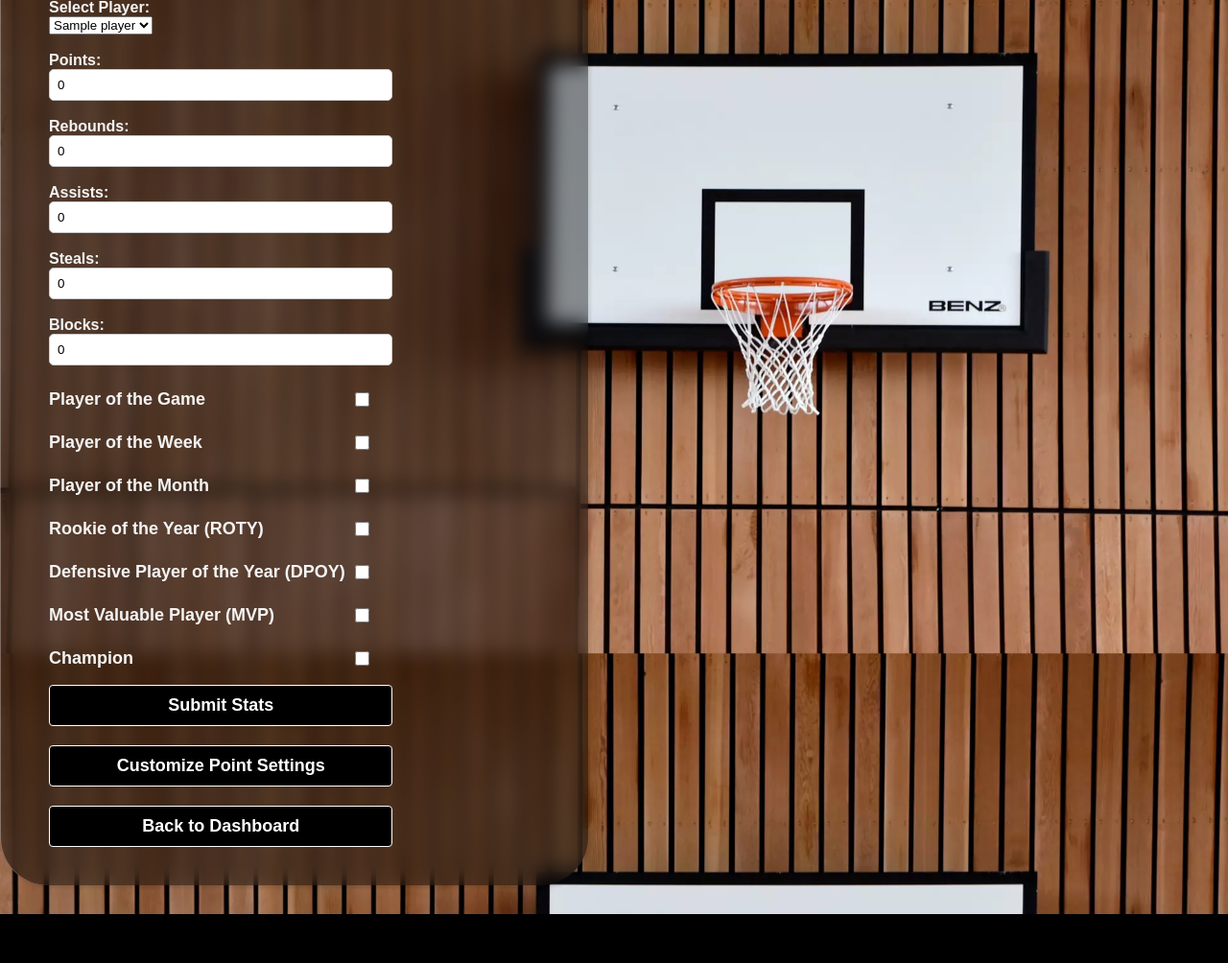
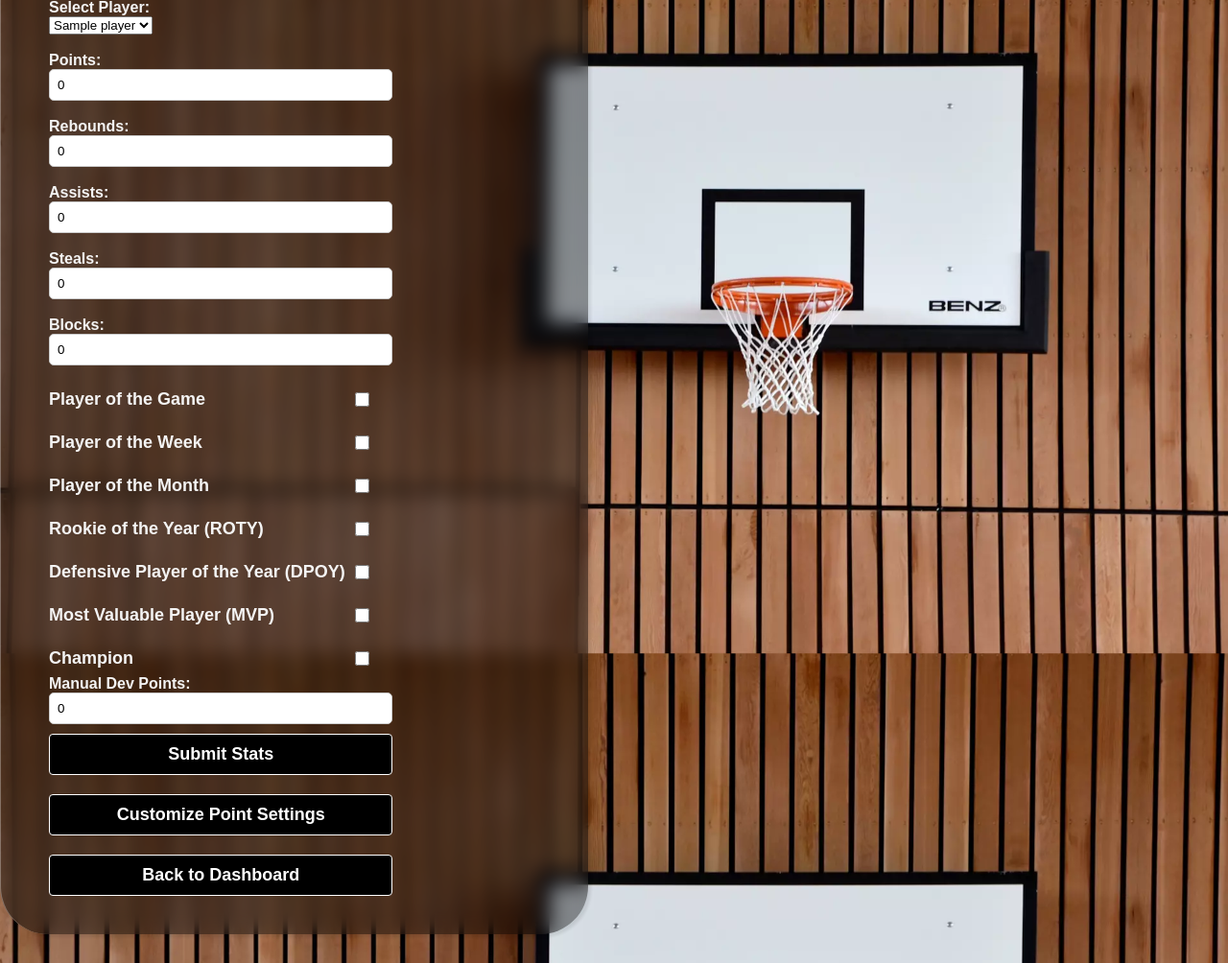
Before and after one commit to grundo80/NBA2K, a Flask app: page /input_stats in a window 1280 px wide. Shown: the part 172-1176 px from the top of the page at 96% size. Before the commit the page ends 1125 px from the top, so only its background shows below. Run offline with Flask 3, Linux system fonts and the light colour scheme; a user stored in the database is signed in; tables that the repository leaves empty hold one stand-in row (values such as "Sample post").

Commit message:
Update input_stats.html

```diff
--- a/app/templates/input_stats.html
+++ b/app/templates/input_stats.html
@@ -72,6 +72,11 @@ Welcome to the NBA 2K25 Player Progression Tracker! You can input the game stati
         <label><input type="checkbox" name="dpoy"> Defensive Player of the Year (DPOY)</label><br>
         <label><input type="checkbox" name="mvp"> Most Valuable Player (MVP)</label><br>
         <label><input type="checkbox" name="champion"> Champion</label><br> -->
+
+        <label for="manual_devpoints">Manual Dev Points:</label>
+        <input type="number" name="manual_devpoints" id="manual_devpoints" value="0">
+
+
         <button type="submit" class="button">Submit Stats</button>
     </form>
 
```
